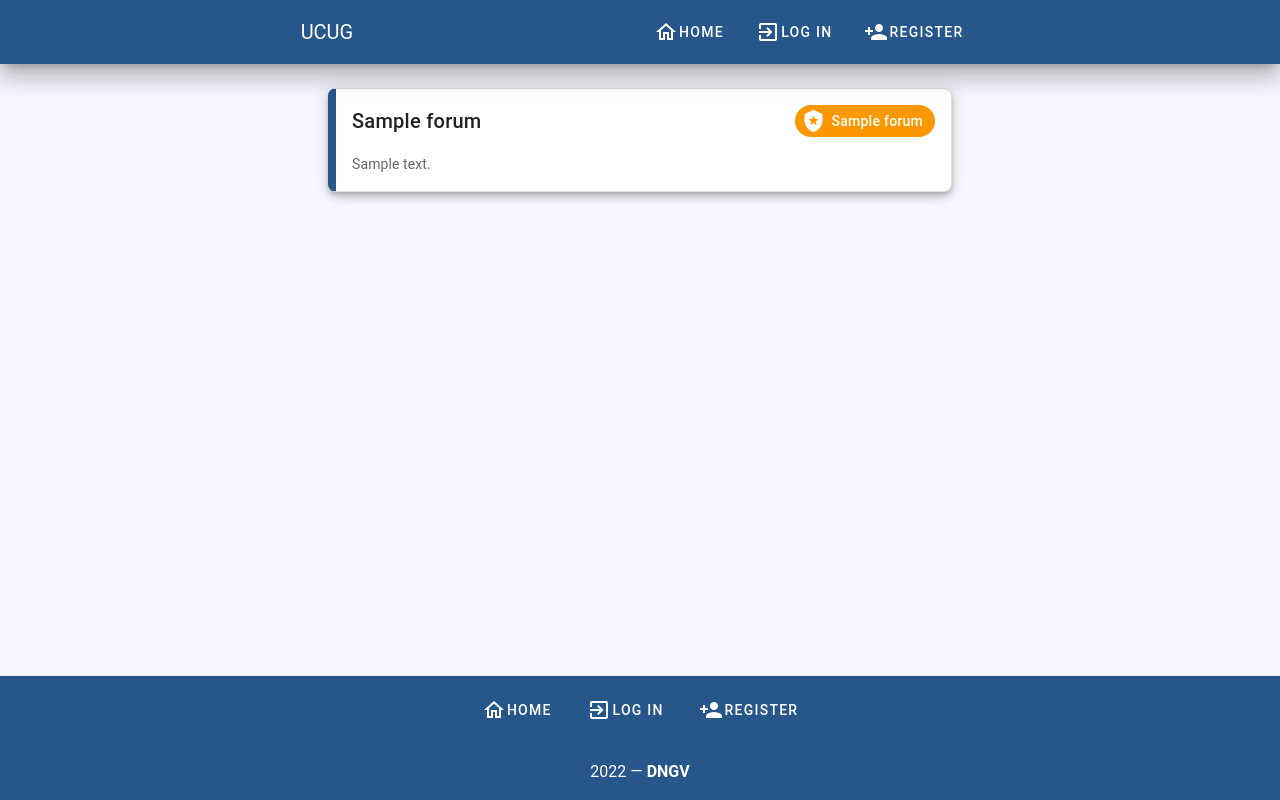
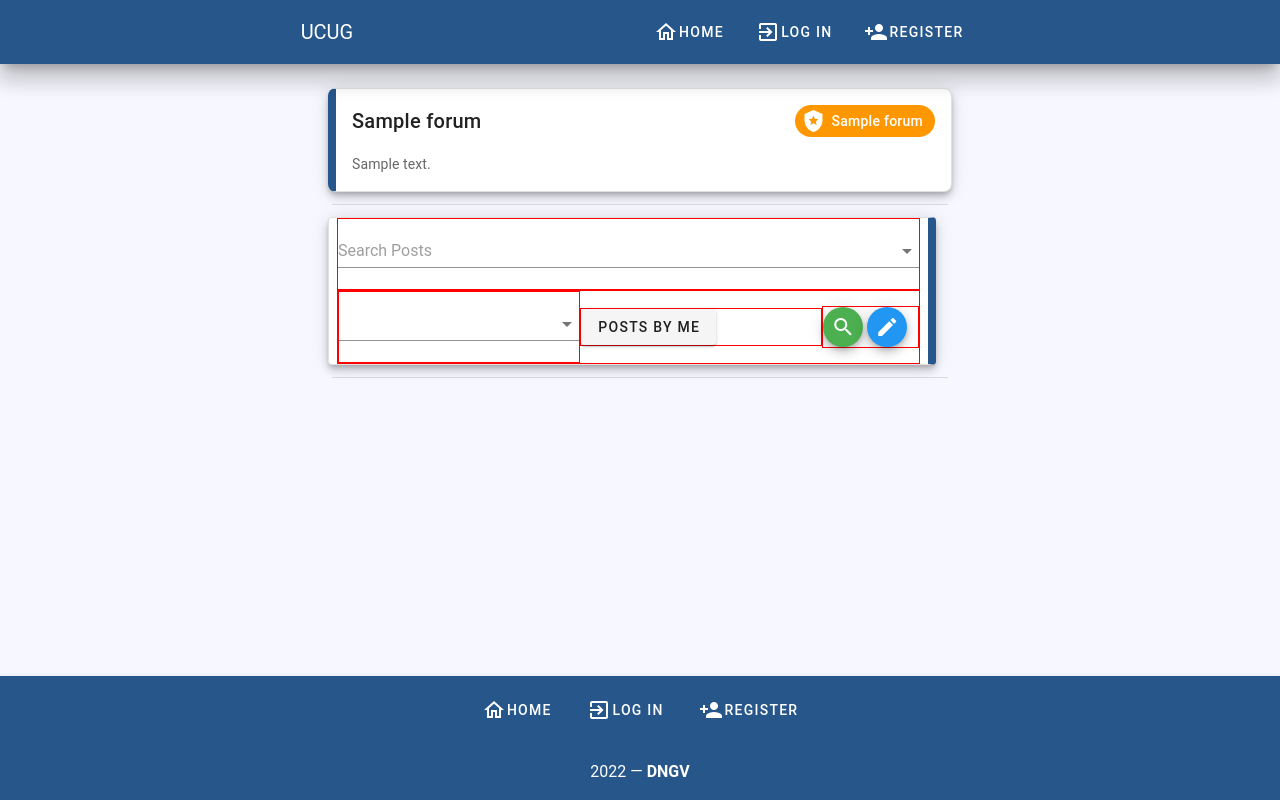
Before and after one commit to DanielGove/UCUG_Public, a Django app: template ucug_forum/templates/forum_feed.html in a window 1280 px wide. Run offline with Django 3.2, Linux system fonts and the light colour scheme; the template is opened without the code that fills it: most values are stand-ins (such as "Sample title", 1, 10 or a date in 2020); some libraries are stand-ins or nearby versions.

Commit message:
Started to implement query sets on forums.

```diff
--- a/UCUG/templates/header.html
+++ b/UCUG/templates/header.html
@@ -109,7 +109,7 @@
                                 {{ forum.id }} : {
                                     "id" : {{ forum.id }},
                                     "title" : "{{ forum.title }}",
-                                    "description" : "{{ forum.description }}",
+                                    "description" : "{{ forum.description|escapejs }}",
                                     "url" : "/forum/" + "{{ forum.title }}",
 
                                     {% if forum.owner %}
--- a/ucug_forum/templates/forum_feed.html
+++ b/ucug_forum/templates/forum_feed.html
@@ -37,7 +37,7 @@
 <v-row v-if="forum_edit_form">
     <v-card width="95%"
         class="ma-2"
-        elevation=6
+        elevation="6"
         outlined
         style="border-left: 8px solid rgb(39,86,139)">
         <v-card-title>Edit  "[[ forum.title ]]"</v-card-title>
@@ -64,8 +64,41 @@
     </v-card>
 </v-row>
 
-<!-- Search bar and other READ operations -->
-<div id="filter_container"></div>
+<v-divider></v-divider>
+<!-- Post Create & Filter functionality -->
+<v-row>
+    <v-card
+        width="95%"
+        outlined
+        class="ma-2"
+        elevation="6"
+        style="border-right: 8px solid rgb(39,86,139)">
+        <v-card-content>
+        <v-row style="border: 1px solid red"
+            class="mr-2 ml-2 mb-0 mt-0">
+            <v-col cols="8" class="pa-0">
+                <v-text-field placeholder="Search Posts"></v-text-field></v-col>
+            <v-col cols="4" class="pa-0">
+                <v-autocomplete></v-autocomplete></v-col>
+        </v-row>
+        <v-row style="border: 1px solid red"
+            class="ml-2 mr-2 mb-0 mt-0"
+            align="center">
+            <v-col cols="5" class="pa-0" style="border: 1px solid red">
+                <v-autocomplete></v-autocomplete></v-col>
+            <v-col cols="5" class="pa-0" style="border: 1px solid red">
+                <v-btn>Posts By Me</v-btn></v-col>
+            <v-col cols="2" class="pa-0" style="border: 1px solid red">
+                <v-btn fab small color="success"><v-icon>mdi-magnify</v-icon></v-btn>
+                <v-btn fab small color="info"><v-icon>mdi-pencil</v-icon></v-btn>
+            </v-col>
+        </v-row>
+    </v-card>
+</v-row>
+<v-row>
+</v-row>
+
+<v-divider></v-divider>
 
 <!-- Display Posts -->
 <div id="post_list"></div>
```
Also changed, not shown: ucug_forum/templates/game.py (added, +57 -0 lines).
